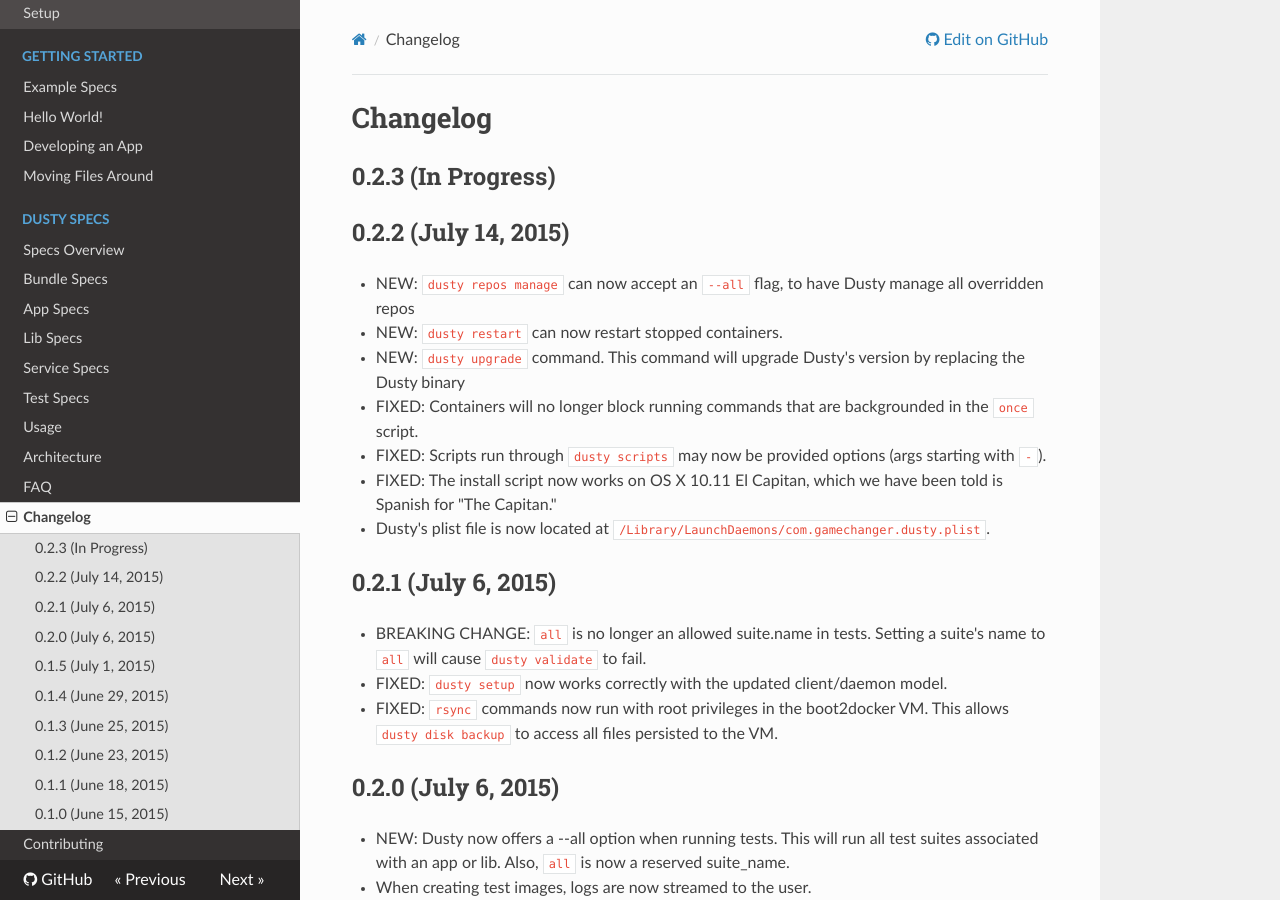
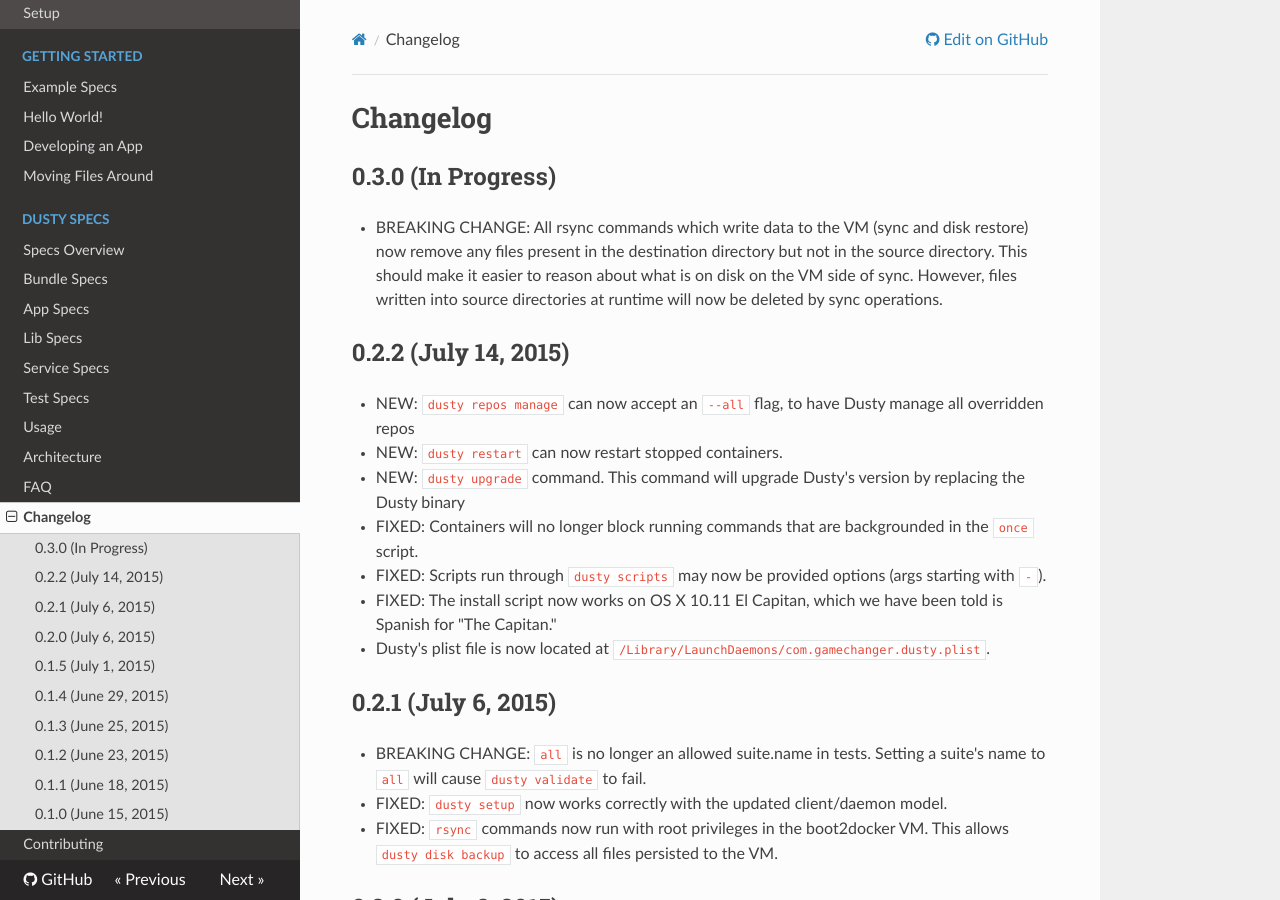
Before and after one commit to gamechanger/dusty, an MkDocs documentation site: the page built from docs/changelog.md, in a window 1280 px wide and 900 px high. Built offline with MkDocs 1.6.1, drawn with Linux system fonts in a browser that asks for light colours; nearby versions of some CDN libraries; old or Windows-style settings are respelled for this version of MkDocs.

Commit message:
Bump next version to 0.3.0 and note rsync change in changelog

```diff
--- a/docs/changelog.md
+++ b/docs/changelog.md
@@ -1,6 +1,7 @@
 # Changelog
 
-## 0.2.3 (In Progress)
+## 0.3.0 (In Progress)
+ * BREAKING CHANGE: All rsync commands which write data to the VM (sync and disk restore) now remove any files present in the destination directory but not in the source directory. This should make it easier to reason about what is on disk on the VM side of sync. However, files written into source directories at runtime will now be deleted by sync operations.
 
 ## 0.2.2 (July 14, 2015)
  * NEW: `dusty repos manage` can now accept an `--all` flag, to have Dusty manage all overridden repos
```
Also changed, not shown: 1 other file.
